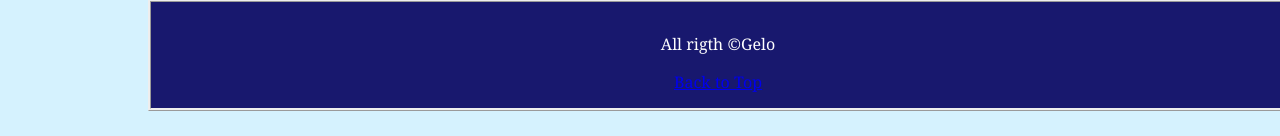
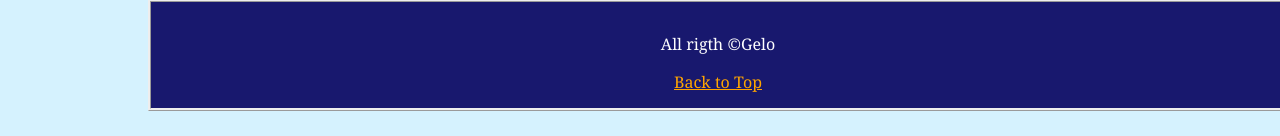
Before and after one commit to nothingform/htmlsemanticoutput4, a plain HTML site: page index.html in a window 1280 px wide. Shown: the part 2849-2985 px from the top of the page. Drawn offline with Linux system fonts and the light colour scheme.

Commit message:
the last commit

```diff
--- a/style.css
+++ b/style.css
@@ -51,3 +51,6 @@ footer{
     background-color:rgb(24, 24, 110);
     color: #fff;
 }
+footer a{
+    color: orange;
+}
```
